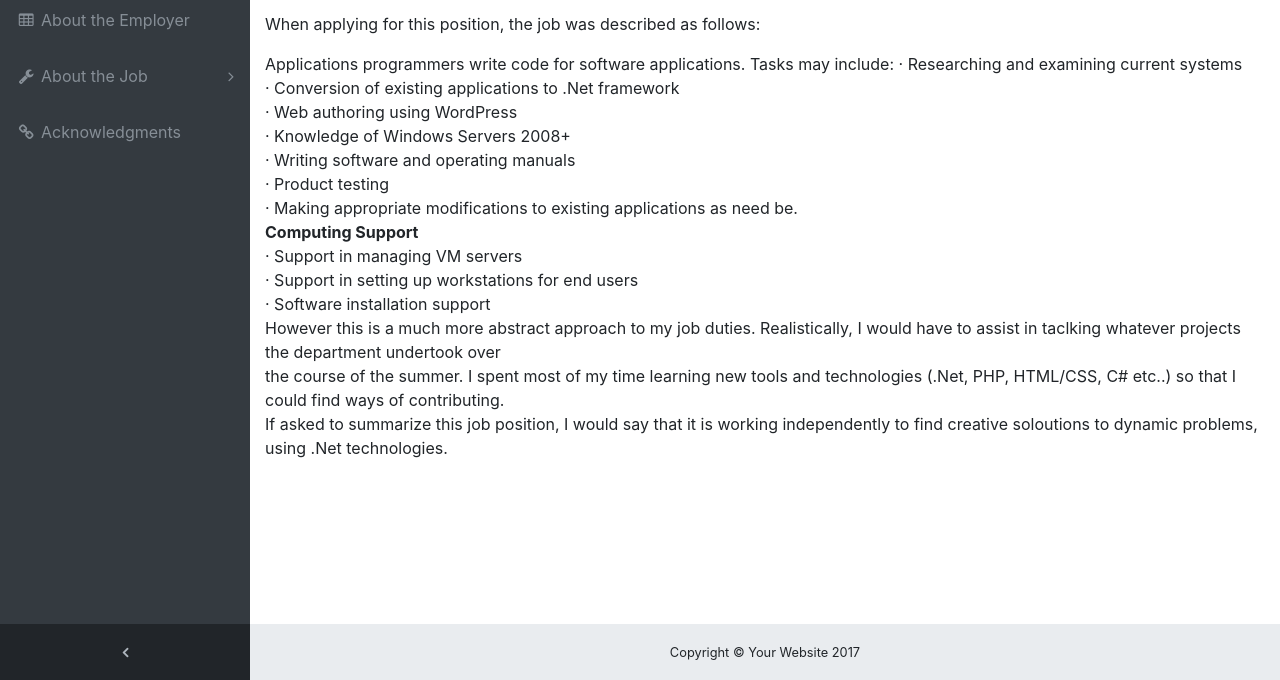
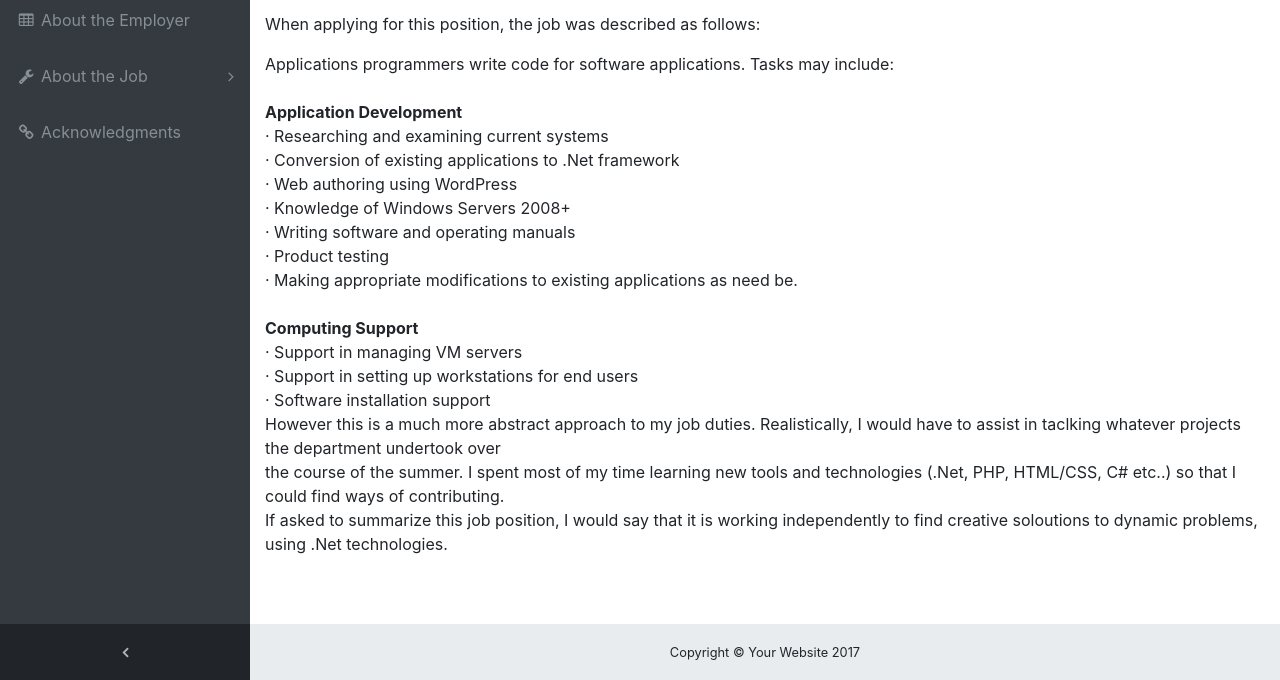
Before and after one commit to worktermtwo/Work-term-two, a website with bundled scripts: page description.html in a window 1280 px wide. Shown: the part 120-800 px from the top of the page. Built offline with nearby package versions, Linux system fonts and the light colour scheme.

Commit message:
Add files via upload

```diff
--- a/description.html
+++ b/description.html
@@ -100,7 +100,9 @@
           <p></p><p></p>
           <p>When applying for this position, the job was described as follows:</p>
           <p>
-              Applications programmers write code for software applications. Tasks may include:
+              Applications programmers write code for software applications. Tasks may include: </br></br>
+
+              <b>Application Development</b> </br>
 
               ·   Researching and examining current systems </br>
 
@@ -114,7 +116,7 @@
 
               ·   Product testing </br>
 
-              ·   Making appropriate modifications to existing applications as need be. </br>
+              ·   Making appropriate modifications to existing applications as need be. </br></br>
 
               <b>Computing Support</b> </br>
 
```
